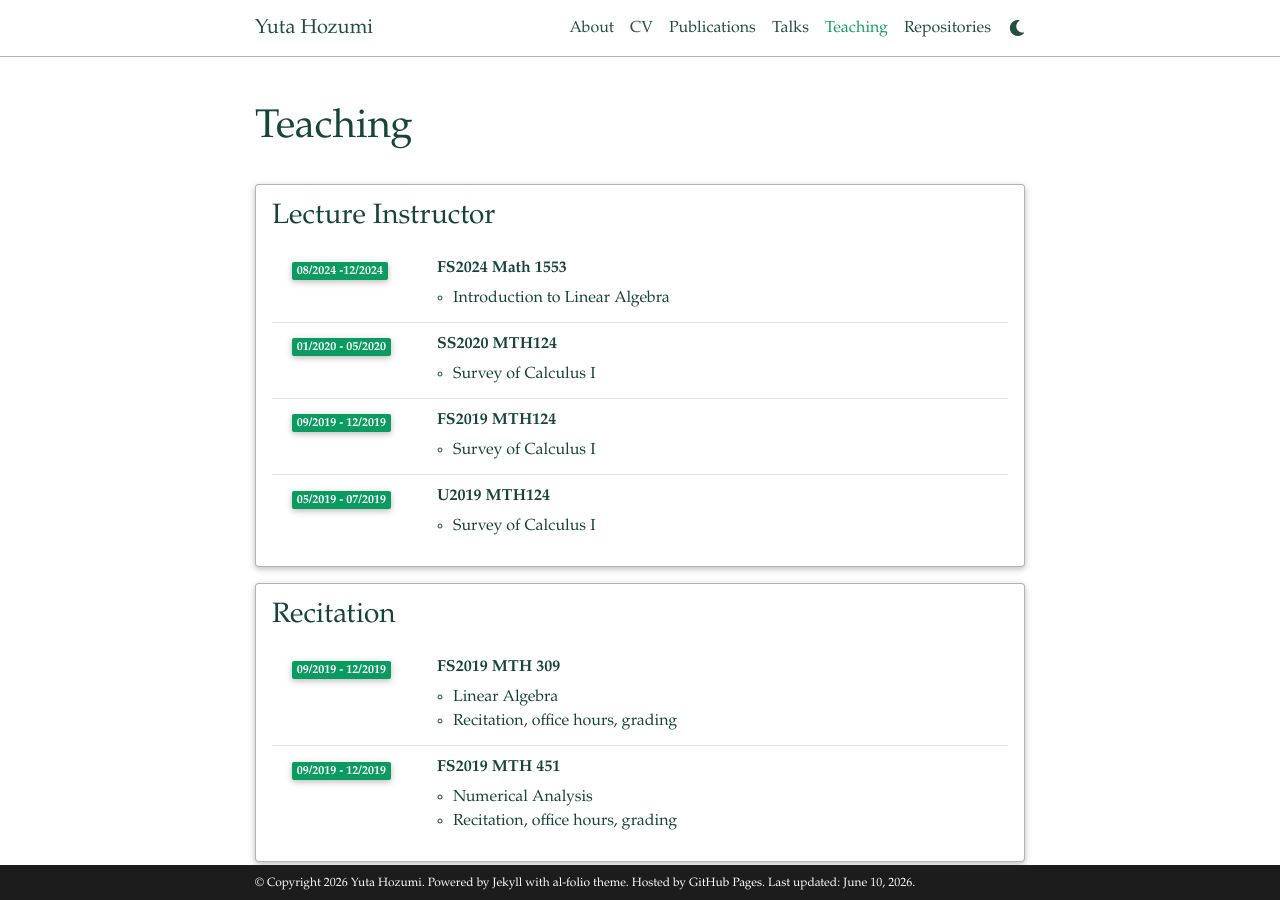
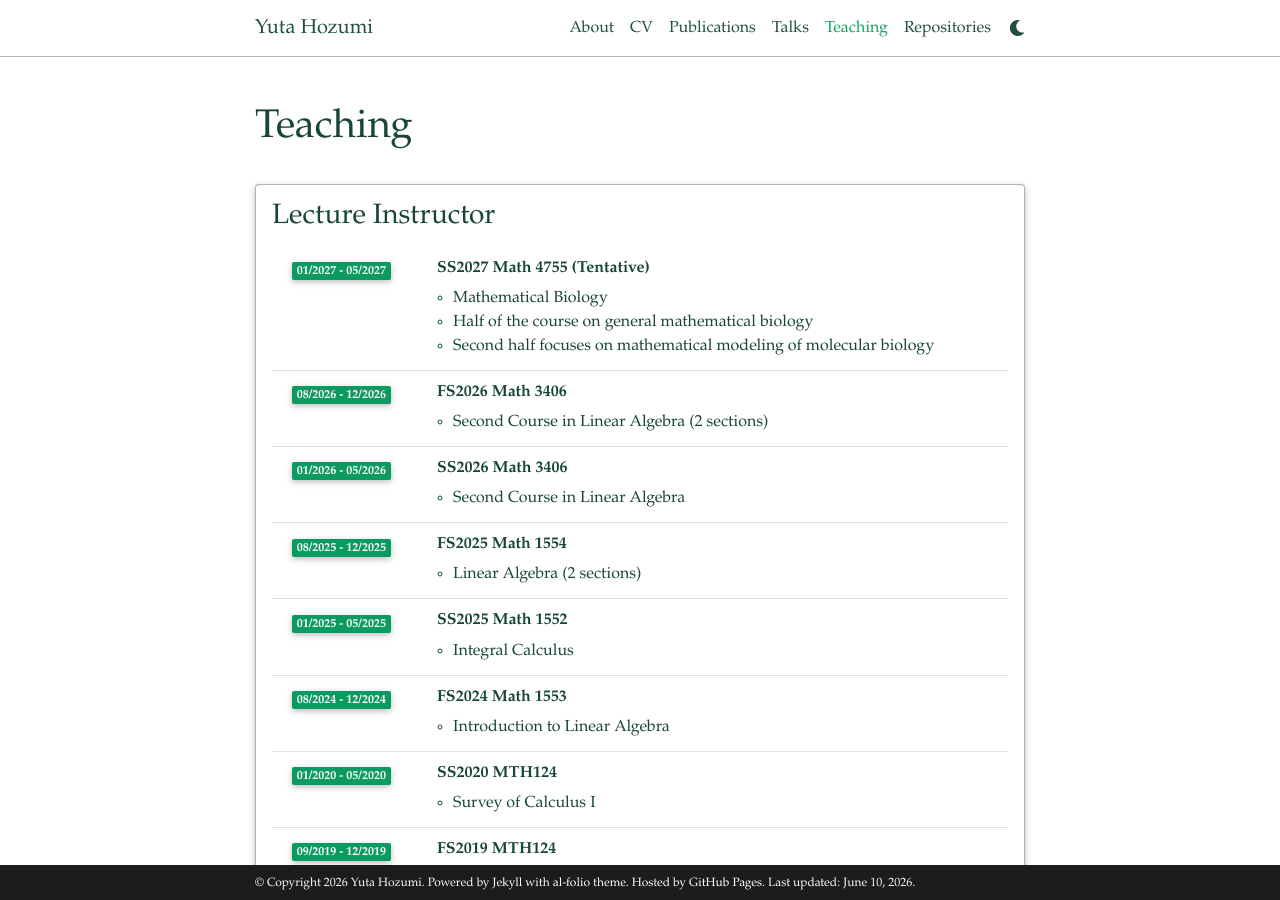
Before and after one commit to hozumiyu/hozumiyu.github.io, a Jekyll site: the page built from _pages/teaching.md, in a window 1280 px wide and 900 px high. Built offline with Jekyll 4.4.1, drawn with Linux system fonts in a browser that asks for light colours; comment, search, counter and statistics services are not loaded; a style sheet for code colours, icons or effects is not loaded.

Commit message:
Update teaching.yml

```diff
--- a/_data/teaching.yml
+++ b/_data/teaching.yml
@@ -1,8 +1,30 @@
 - title: Lecture Instructor
   type: time_table
   contents:
+    - title: SS2027 Math 4755 (Tentative)
+      year: 01/2027 - 05/2027
+      description:
+        - Mathematical Biology
+        - Half of the course on general mathematical biology
+        - Second half focuses on mathematical modeling of molecular biology
+    - title: FS2026 Math 3406
+      year: 08/2026 - 12/2026
+      description:
+        - Second Course in Linear Algebra (2 sections)
+    - title: SS2026 Math 3406
+      year: 01/2026 - 05/2026
+      description:
+        - Second Course in Linear Algebra
+    - title: FS2025 Math 1554
+      year: 08/2025 - 12/2025
+      description:
+        - Linear Algebra (2 sections)
+    - title: SS2025 Math 1552
+      year: 01/2025 - 05/2025
+      description:
+        - Integral Calculus
     - title: FS2024 Math 1553
-      year: 08/2024 -12/2024
+      year: 08/2024 - 12/2024
       description:
         - Introduction to Linear Algebra
     - title: SS2020 MTH124
```
